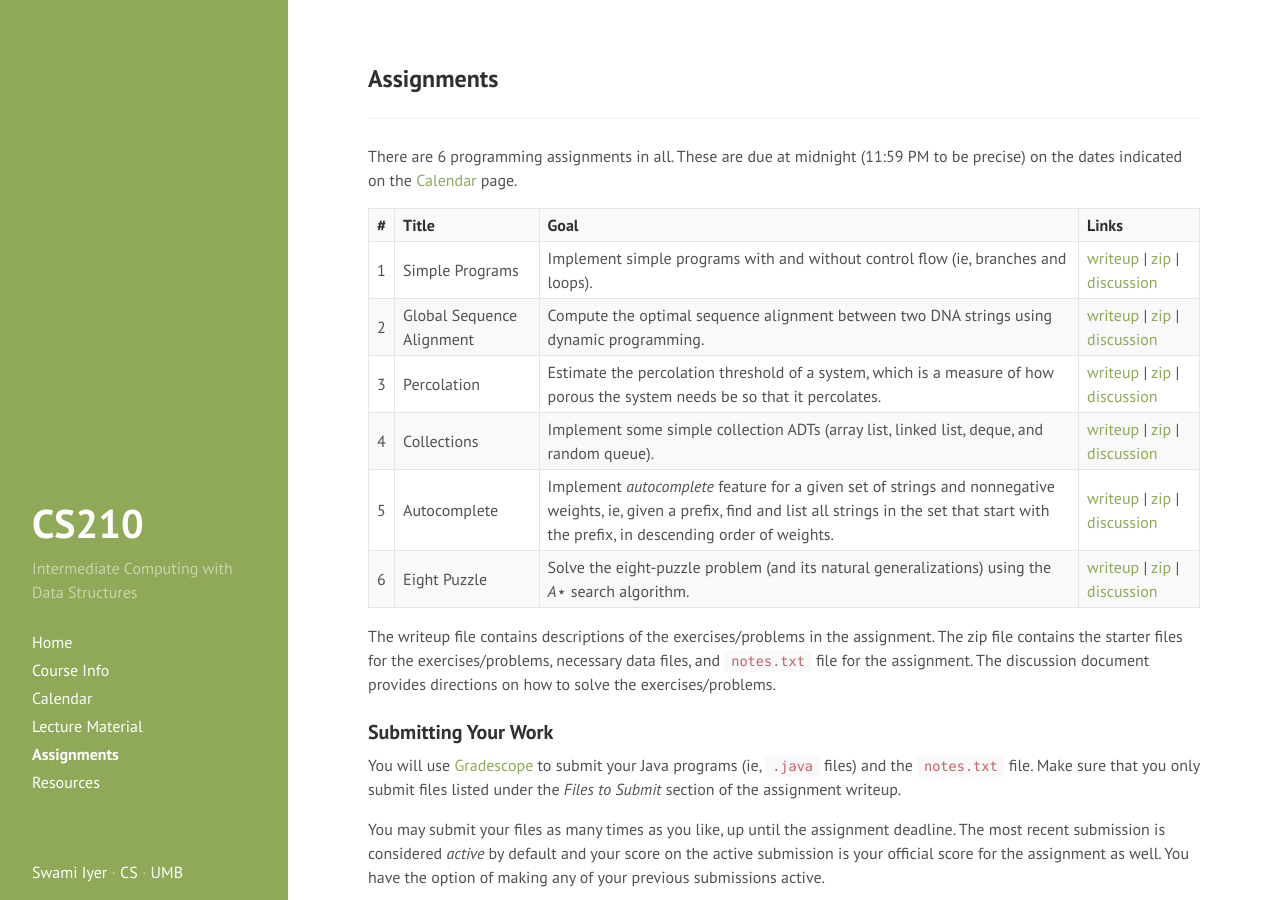
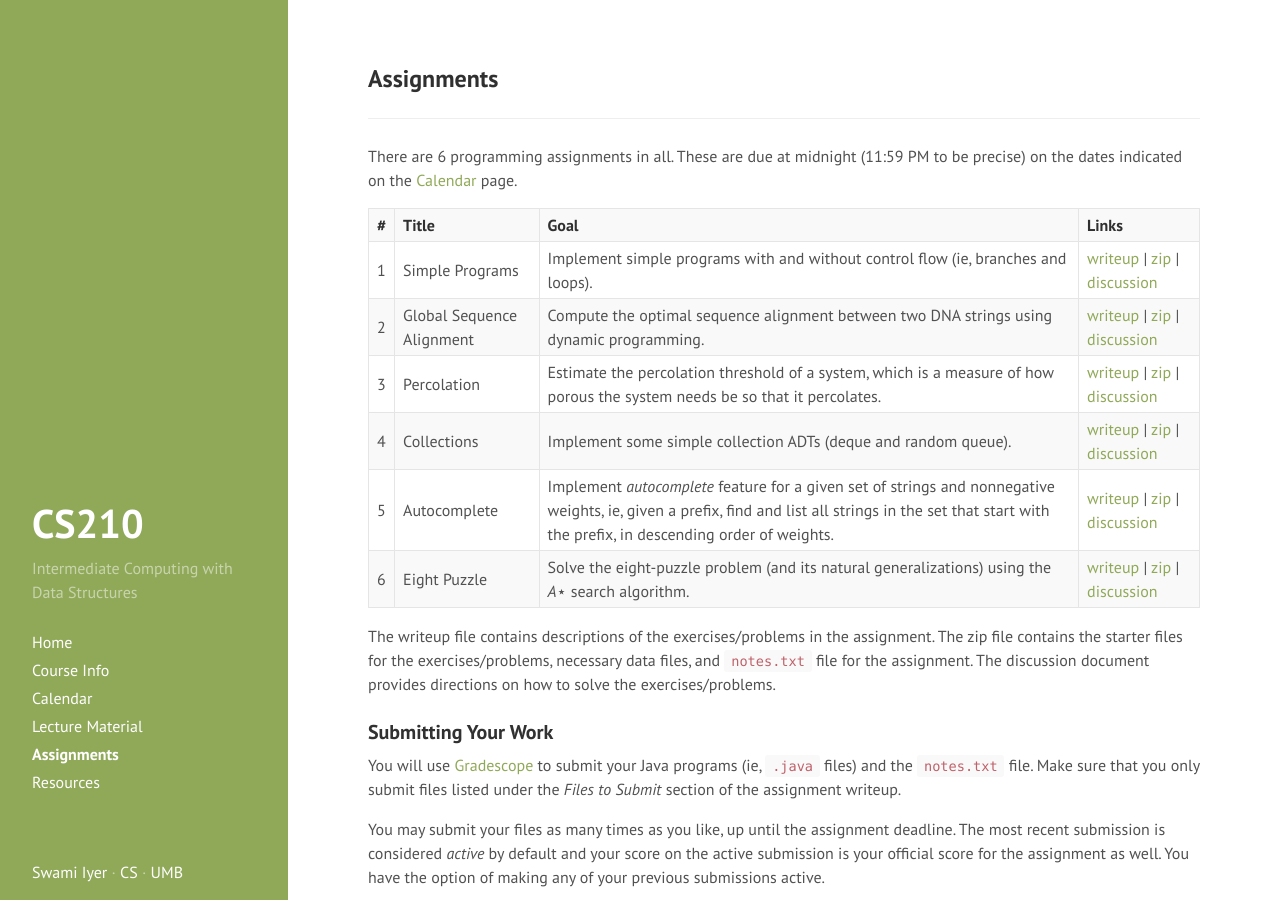
Before and after one commit to swamiiyer/swamiiyer.github.io, a Jekyll site: the page built from _pages/cs210/assignments.md, in a window 1280 px wide and 900 px high. Built offline with Jekyll 4.4.1, drawn with Linux system fonts in a browser that asks for light colours.

Commit message:
Assignment 4 goal

```diff
--- a/_pages/cs210/assignments.md
+++ b/_pages/cs210/assignments.md
@@ -11,7 +11,7 @@ There are 6 programming assignments in all. These are due at midnight (11:59 PM
 1 | Simple Programs | Implement simple programs with and without control flow (ie, branches and loops).  | [writeup](https://www.cs.umb.edu/~siyer/teaching/cs210/simple_programs.pdf) \| [zip](https://www.cs.umb.edu/~siyer/teaching/cs210/simple_programs.zip) \| [discussion](https://www.cs.umb.edu/~siyer/teaching/cs210/simple_programs_discussion.pdf) |
 2 | Global Sequence Alignment | Compute the optimal sequence alignment between two DNA strings using dynamic programming. | [writeup](https://www.cs.umb.edu/~siyer/teaching/cs210/global_sequence_alignment.pdf) \| [zip](https://www.cs.umb.edu/~siyer/teaching/cs210/global_sequence_alignment.zip) \| [discussion](https://www.cs.umb.edu/~siyer/teaching/cs210/global_sequence_alignment_discussion.pdf) |
 3 | Percolation | Estimate the percolation threshold of a system, which is a measure of how porous the system needs be so that it percolates. | [writeup](https://www.cs.umb.edu/~siyer/teaching/cs210/percolation.pdf) \| [zip](https://www.cs.umb.edu/~siyer/teaching/cs210/percolation.zip) \| [discussion](https://www.cs.umb.edu/~siyer/teaching/cs210/percolation_discussion.pdf) |
-4 | Collections | Implement some simple collection ADTs (array list, linked list, deque, and random queue). | [writeup](https://www.cs.umb.edu/~siyer/teaching/cs210/collections.pdf) \| [zip](https://www.cs.umb.edu/~siyer/teaching/cs210/collections.zip) \| [discussion](https://www.cs.umb.edu/~siyer/teaching/cs210/collections_discussion.pdf) |
+4 | Collections | Implement some simple collection ADTs (deque and random queue). | [writeup](https://www.cs.umb.edu/~siyer/teaching/cs210/collections.pdf) \| [zip](https://www.cs.umb.edu/~siyer/teaching/cs210/collections.zip) \| [discussion](https://www.cs.umb.edu/~siyer/teaching/cs210/collections_discussion.pdf) |
 5 | Autocomplete | Implement *autocomplete* feature for a given set of strings and nonnegative weights, ie, given a prefix, find and list all strings in the set that start with the prefix, in descending order of weights. | [writeup](https://www.cs.umb.edu/~siyer/teaching/cs210/autocomplete.pdf) \| [zip](https://www.cs.umb.edu/~siyer/teaching/cs210/autocomplete.zip) \| [discussion](https://www.cs.umb.edu/~siyer/teaching/cs210/autocomplete_discussion.pdf) |
 6 | Eight Puzzle | Solve the eight-puzzle problem (and its natural generalizations) using the *A*⋆ search algorithm. | [writeup](https://www.cs.umb.edu/~siyer/teaching/cs210/eight_puzzle.pdf) \| [zip](https://www.cs.umb.edu/~siyer/teaching/cs210/eight_puzzle.zip) \| [discussion](https://www.cs.umb.edu/~siyer/teaching/cs210/eight_puzzle_discussion.pdf) |
 
```
